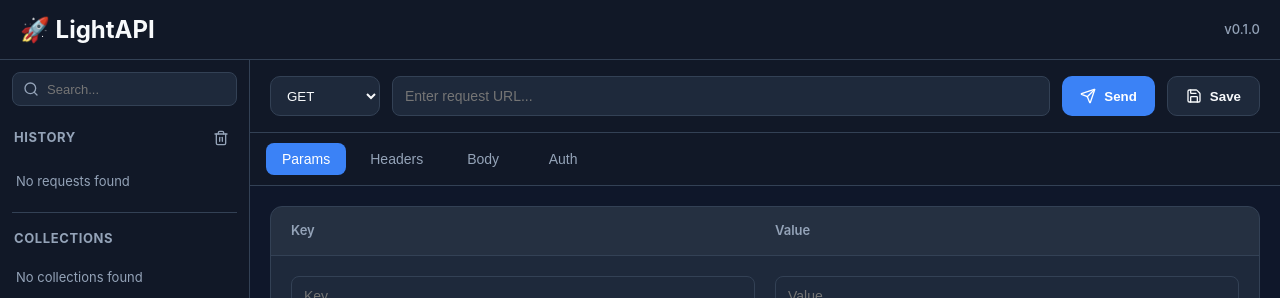
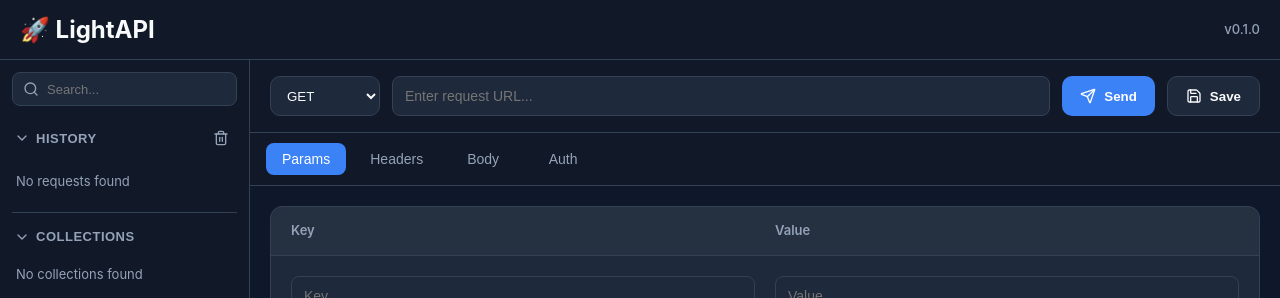
Before and after one commit to sameergaikwad222/lightapi, a React (Vite) app: page / in a window 1280 px wide. Shown: the top 298 px of the page. Built offline with nearby package versions, Linux system fonts and the light colour scheme.

Commit message:
added collapsible sidebar

```diff
--- a/src/components/Sidebar/Sidebar.jsx
+++ b/src/components/Sidebar/Sidebar.jsx
@@ -1,5 +1,11 @@
 import { useMemo, useState } from "react";
-import { Search, Trash2 } from "lucide-react";
+import {
+  ChevronDown,
+  ChevronRight,
+  Search,
+  Trash2,
+} from "lucide-react";
+
 import useRequestStore from "../../store/requestStore";
 
 function Sidebar() {
@@ -16,9 +22,15 @@
 
   const [search, setSearch] = useState("");
 
+  const [historyOpen, setHistoryOpen] = useState(true);
+
+  const [collectionsOpen, setCollectionsOpen] =
+    useState(true);
+
   const getRequestName = (url = "") => {
     try {
       const u = new URL(url);
+
       return u.pathname === "/" ? u.hostname : u.pathname;
     } catch {
       return url;
@@ -50,15 +62,15 @@
     <aside className="sidebar">
 
       <div className="sidebar-search">
-
         <Search size={16} />
 
         <input
           placeholder="Search..."
           value={search}
-          onChange={(e) => setSearch(e.target.value)}
+          onChange={(e) =>
+            setSearch(e.target.value)
+          }
         />
-
       </div>
 
       {/* HISTORY */}
@@ -67,25 +79,38 @@
 
         <div className="sidebar-section-header">
 
-          <h3>History</h3>
+          <button
+            className="section-toggle"
+            onClick={() =>
+              setHistoryOpen(!historyOpen)
+            }
+          >
+            {historyOpen ? (
+              <ChevronDown size={16} />
+            ) : (
+              <ChevronRight size={16} />
+            )}
+
+            History
+          </button>
 
           <button
             className="icon-btn"
             onClick={clearHistory}
-            title="Clear History"
           >
             <Trash2 size={16} />
           </button>
 
         </div>
 
+        {historyOpen && (
+          <>
             {filteredHistory.length === 0 ? (
               <div className="empty-text">
                 No requests found
               </div>
             ) : (
               <ul className="sidebar-list">
-
                 {filteredHistory.map((item) => (
                   <li
                     key={item.id}
@@ -94,7 +119,9 @@
                         ? "active"
                         : ""
                     }`}
-                onClick={() => loadRequest(item)}
+                    onClick={() =>
+                      loadRequest(item)
+                    }
                   >
                     <span
                       className={`method method-${item.method.toLowerCase()}`}
@@ -105,11 +132,11 @@
                     <span className="request-name">
                       {getRequestName(item.url)}
                     </span>
-
                   </li>
                 ))}
-
               </ul>
+            )}
+          </>
         )}
 
       </div>
@@ -122,27 +149,43 @@
 
         <div className="sidebar-section-header">
 
-          <h3>Collections</h3>
+          <button
+            className="section-toggle"
+            onClick={() =>
+              setCollectionsOpen(
+                !collectionsOpen
+              )
+            }
+          >
+            {collectionsOpen ? (
+              <ChevronDown size={16} />
+            ) : (
+              <ChevronRight size={16} />
+            )}
+
+            Collections
+          </button>
 
         </div>
 
+        {collectionsOpen && (
+          <>
             {filteredCollections.length === 0 ? (
               <div className="empty-text">
                 No collections found
               </div>
             ) : (
               <ul className="sidebar-list">
-
                 {filteredCollections.map((item) => (
                   <li
                     key={item.id}
                     className={`sidebar-item ${
-                  selectedCollectionId === item.id
+                      selectedCollectionId ===
+                      item.id
                         ? "active"
                         : ""
                     }`}
                   >
-
                     <div
                       className="sidebar-item-content"
                       onClick={() =>
@@ -158,7 +201,6 @@
                       <span className="request-name">
                         {item.name}
                       </span>
-
                     </div>
 
                     <button
@@ -169,11 +211,11 @@
                     >
                       <Trash2 size={14} />
                     </button>
-
                   </li>
                 ))}
-
               </ul>
+            )}
+          </>
         )}
 
       </div>
--- a/src/styles/sidebar.css
+++ b/src/styles/sidebar.css
@@ -311,3 +311,39 @@
     font-size:13px;
 
 }
+
+/* ==========================================
+   COLLAPSIBLE SECTIONS
+========================================== */
+
+.section-toggle{
+
+    display:flex;
+
+    align-items:center;
+
+    gap:6px;
+
+    background:none;
+
+    border:none;
+
+    color:var(--text-secondary);
+
+    font-size:13px;
+
+    font-weight:700;
+
+    cursor:pointer;
+
+    text-transform:uppercase;
+
+    letter-spacing:.5px;
+
+}
+
+.section-toggle:hover{
+
+    color:var(--text-primary);
+
+}
```
Lines whose indentation alone changed are shown as unchanged.
